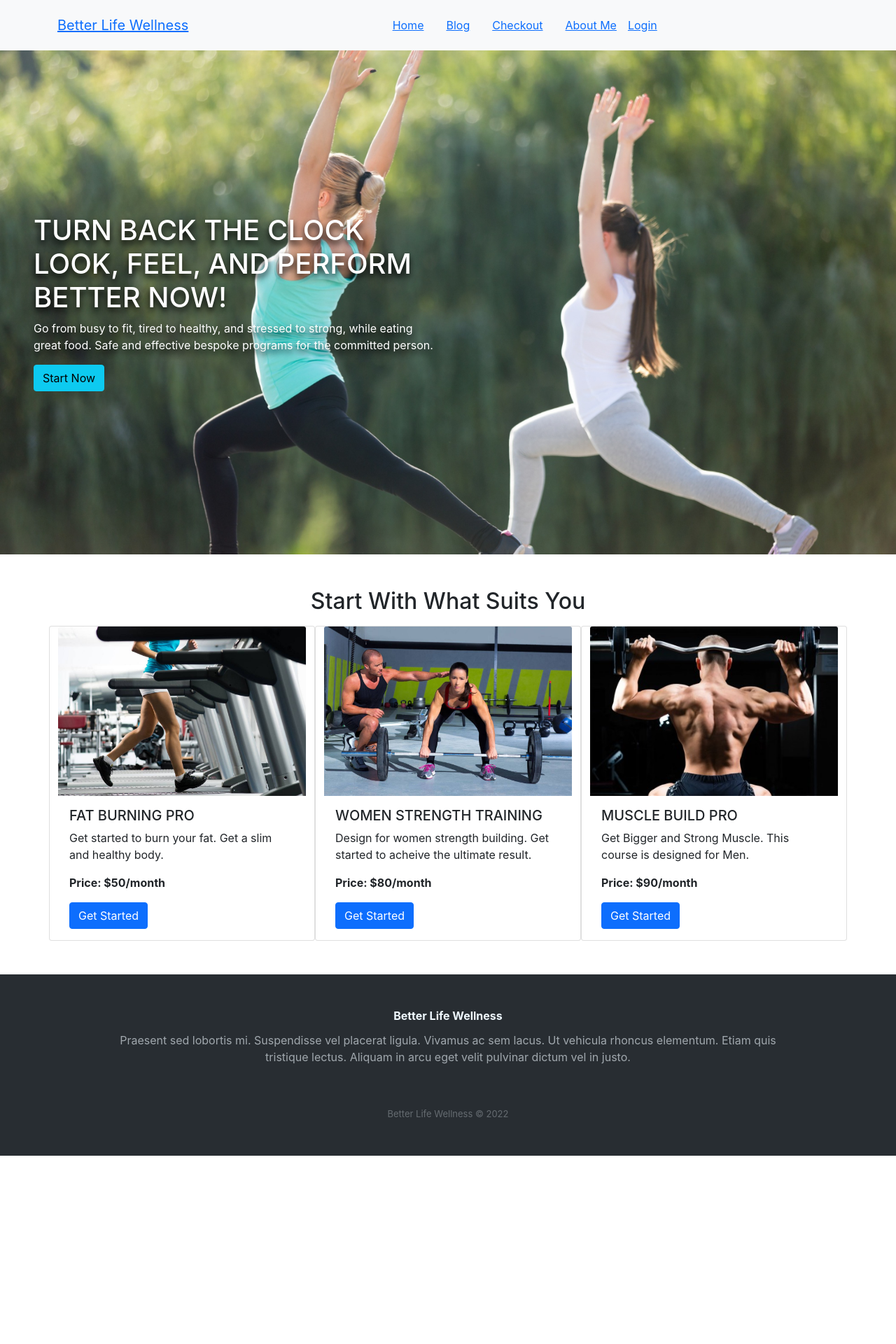
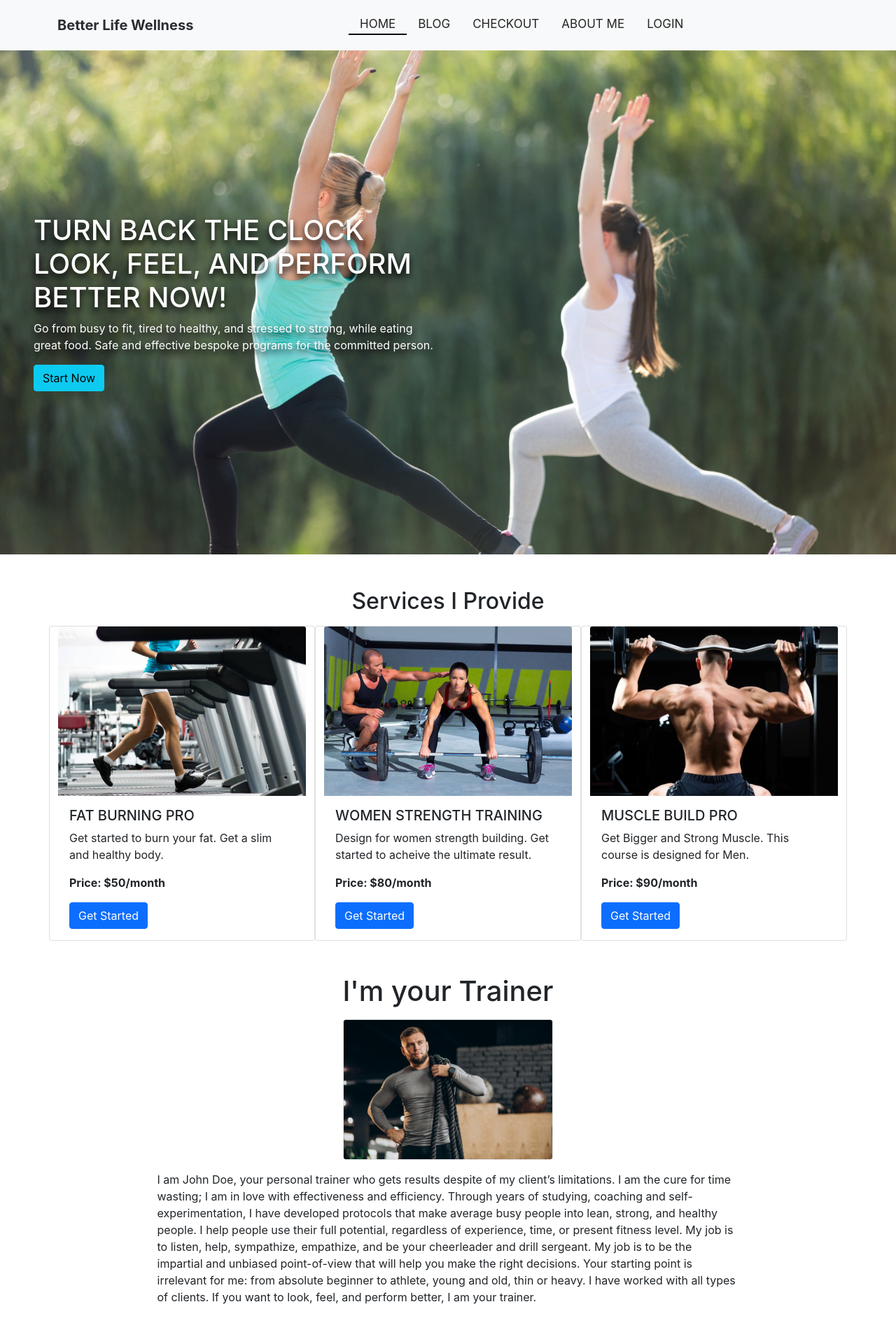
Before and after one commit to mak-alamin/better-life-wellness, a React (Create React App) app: page / in a window 1280 px wide. Shown: the top 1920 px of the page at 70% size. Before the commit the page ends 1651 px from the top, so only its background shows below. Built offline with nearby package versions, Linux system fonts and the light colour scheme; no server answers.

Commit message:
Question answered

```diff
--- a/src/components/About/About.js
+++ b/src/components/About/About.js
@@ -1,7 +1,30 @@
 import React from "react";
 
 const About = () => {
-  return <div>This is about page.</div>;
+  return (
+    <div className="container my-5">
+      <h1 className="mb-3 text-center">About Me</h1>
+
+      <div className="row">
+        <p className="text-center">
+          <img
+            src="./images/mak-alamin-web-developer.png"
+            alt=""
+            style={{ width: "200px", height: "auto" }}
+          />
+        </p>
+        <p className="w-75 mx-auto">
+          Hi, I'm Mak Alamin. I'm a full stack web developer, working with
+          ReactJS, NodeJS, Express, MongoDB, Firebase and more. I'm a
+          self-taught developer, and I'm always looking for new challenges to
+          learn and grow. I'm in a great mission to be a world class full stack
+          web developer. I want to connect and learn from the best and the
+          brightest people from the global community. I'm currently in search of
+          a position to work with great companies and people worldwide.
+        </p>
+      </div>
+    </div>
+  );
 };
 
 export default About;
--- a/src/components/Blog/Blog.js
+++ b/src/components/Blog/Blog.js
@@ -1,9 +1,57 @@
 import React from "react";
+import { Accordion } from "react-bootstrap";
 
 const Blog = () => {
   return (
-    <div>
-      <h2>Blog</h2>
+    <div className="container my-5 text-center">
+      <h1 className="mb-5">Blog</h1>
+
+      <Accordion defaultActiveKey="0">
+        <Accordion.Item eventKey="0">
+          <Accordion.Header>
+            What is the difference between authorization and authentication ?
+          </Accordion.Header>
+          <Accordion.Body>
+            <p>
+              <strong>Authentication</strong> is the act of validating that
+              users are whom they claim to be. This is the first step in any
+              security process. It verifies that an entity is who they say they
+              are — whether they’re a person or a machine. It is the
+              authentication of an identity.
+            </p>
+            <p>
+              <strong>Authorization</strong> is the process of giving the user
+              permission to access a specific resource or function. This is the
+              process of access control or client privilege to a system.
+            </p>
+          </Accordion.Body>
+        </Accordion.Item>
+        <Accordion.Item eventKey="1">
+          <Accordion.Header>
+            Why are you using firebase? What other options do you have to
+            implement authentication?
+          </Accordion.Header>
+          <Accordion.Body>
+            Google Firebase offers many features to develop web development
+            tools for web and mobile apps. It reduces development workload and
+            time. It's a perfect prototyping tool. Firebase is simple,
+            lightweight, friendly, and industrially well recognized. Other than
+            firebase we can use Auth0, Okta, MongoDB, JSON Web Token etc for
+            authentication.
+          </Accordion.Body>
+        </Accordion.Item>
+        <Accordion.Item eventKey="2">
+          <Accordion.Header>
+            {" "}
+            What other services does firebase provide other than authentication?
+          </Accordion.Header>
+          <Accordion.Body>
+            Firebase provides Database Management, Cloud Firestore, Cloud
+            Functions, Hosting, Cloud Storage, Google Analytics, Cloud Messaging
+            etc. other than authentication.
+          </Accordion.Body>
+        </Accordion.Item>
+      </Accordion>
     </div>
   );
 };
--- a/src/components/Footer/Footer.js
+++ b/src/components/Footer/Footer.js
@@ -7,11 +7,7 @@ const Footer = () => {
         <div className="row">
           <div className="col-md-12 item text">
             <h3>Better Life Wellness</h3>
-            <p>
-              Praesent sed lobortis mi. Suspendisse vel placerat ligula. Vivamus
-              ac sem lacus. Ut vehicula rhoncus elementum. Etiam quis tristique
-              lectus. Aliquam in arcu eget velit pulvinar dictum vel in justo.
-            </p>
+            <p>Better health, better performance, better life.</p>
           </div>
         </div>
         <p className="copyright">Better Life Wellness © 2022</p>
--- /dev/null
+++ b/src/components/Header/Header.css
@@ -0,0 +1,14 @@
+span.navbar-brand a {
+  text-decoration: none;
+  color: #282d32;
+  font-weight: bold;
+}
+.navbar-nav a {
+  text-decoration: none;
+  color: #252424;
+  font-size: 17px;
+  text-transform: uppercase;
+}
+.navbar-nav a.active {
+  border-bottom: 2px solid black;
+}
--- a/src/components/Header/Header.js
+++ b/src/components/Header/Header.js
@@ -2,8 +2,9 @@ import { signOut } from "firebase/auth";
 import React from "react";
 import { Container, Nav, Navbar } from "react-bootstrap";
 import { useAuthState } from "react-firebase-hooks/auth";
-import { Link, useNavigate } from "react-router-dom";
+import { NavLink, useNavigate } from "react-router-dom";
 import auth from "../../firebase.init";
+import "./Header.css";
 
 const Header = () => {
   const [user] = useAuthState(auth);
@@ -20,36 +21,47 @@ const Header = () => {
       <Navbar bg="light" expand="lg" className="px-1 py-3">
         <Container>
           <Navbar.Brand>
-            <Link to="/">Better Life Wellness</Link>
+            <NavLink to="/">Better Life Wellness</NavLink>
           </Navbar.Brand>
           <Navbar.Toggle aria-controls="basic-navbar-nav" />
           <Navbar.Collapse id="basic-navbar-nav">
             <Nav className="mx-auto">
-              <Link to="/" className="px-3">
+              <NavLink to="/" className="px-3" activeclassname="active">
                 Home
-              </Link>
-              <Link to="/blog" className="px-3">
+              </NavLink>
+              <NavLink to="/blog" className="px-3" activeclassname="active">
                 Blog
-              </Link>
-              <Link to="/checkout" className="px-3">
+              </NavLink>
+              <NavLink to="/checkout" className="px-3" activeclassname="active">
                 Checkout
-              </Link>
-              <Link to="/about" className="px-3">
+              </NavLink>
+              <NavLink to="/about" className="px-3" activeclassname="active">
                 About Me
-              </Link>
+              </NavLink>
 
               {user && (
-                <Link to="/profile" className="px-3">
+                <NavLink
+                  to="/profile"
+                  className="px-3"
+                  activeclassname="active"
+                >
                   My Account
-                </Link>
+                </NavLink>
               )}
 
               {user ? (
-                <a href="#" onClick={handleLogOut} className="px-3">
+                <a
+                  href="#!"
+                  onClick={handleLogOut}
+                  className="px-3"
+                  activeclassname="active"
+                >
                   Log out
                 </a>
               ) : (
-                <Link to="login">Login</Link>
+                <NavLink to="login" className="px-3" activeclassname="active">
+                  Login
+                </NavLink>
               )}
             </Nav>
           </Navbar.Collapse>
--- a/src/components/Home/Home.js
+++ b/src/components/Home/Home.js
@@ -2,6 +2,7 @@ import React from "react";
 import Banner from "../Banner/Banner";
 import Footer from "../Footer/Footer";
 import Services from "../Services/Services";
+import TheCoach from "../TheCoach/TheCoach";
 
 const Home = () => {
   return (
@@ -10,6 +11,8 @@ const Home = () => {
 
       <Services></Services>
 
+      <TheCoach></TheCoach>
+
       <Footer></Footer>
     </>
   );
--- a/src/components/Profile/Profile.js
+++ b/src/components/Profile/Profile.js
@@ -32,7 +32,9 @@ const Profile = () => {
             <p className="user-mail">
               <i className="fa fa-envelope"></i> {email}
             </p>
-            <p>( Email is {emailVerified ? "" : " not "} varified )</p>
+            <p className={`text-${emailVerified ? "success" : "danger"}`}>
+              ( Email is {emailVerified ? "" : " not "} varified )
+            </p>
           </div>
         </div>
       </div>
--- a/src/components/Services/Services.js
+++ b/src/components/Services/Services.js
@@ -4,7 +4,7 @@ import { Link } from "react-router-dom";
 const Services = () => {
   return (
     <div className="container" id="services">
-      <h2 className="mt-5 mb-3 text-center">Start With What Suits You</h2>
+      <h2 className="mt-5 mb-3 text-center">Services I Provide</h2>
       <div className="row">
         <div className="col-md-4 card">
           <img src="./images/2.jpg" className="card-img-top" alt="..." />
--- /dev/null
+++ b/src/components/TheCoach/TheCoach.js
@@ -0,0 +1,36 @@
+import React from "react";
+
+const TheCoach = () => {
+  return (
+    <div className="container my-5">
+      <h1 className="mb-3 text-center">I'm your Trainer</h1>
+
+      <div className="row">
+        <p className="text-center">
+          <img
+            src="./images/trainer.jpg"
+            alt="" className="rounded border"
+            style={{ width: "300px", height: "auto" }}
+          />
+        </p>
+        <p className="w-75 mx-auto">
+          I am John Doe, your personal trainer who gets results despite of my
+          client’s limitations. I am the cure for time wasting; I am in love
+          with effectiveness and efficiency. Through years of studying, coaching
+          and self-experimentation, I have developed protocols that make average
+          busy people into lean, strong, and healthy people. I help people use
+          their full potential, regardless of experience, time, or present
+          fitness level. My job is to listen, help, sympathize, empathize, and
+          be your cheerleader and drill sergeant. My job is to be the impartial
+          and unbiased point-of-view that will help you make the right
+          decisions. Your starting point is irrelevant for me: from absolute
+          beginner to athlete, young and old, thin or heavy. I have worked with
+          all types of clients. If you want to look, feel, and perform better, I
+          am your trainer.
+        </p>
+      </div>
+    </div>
+  );
+};
+
+export default TheCoach;
```
Also changed, not shown: public/images/mak-alamin-web-developer.png (added), public/images/trainer.jpg (added).
